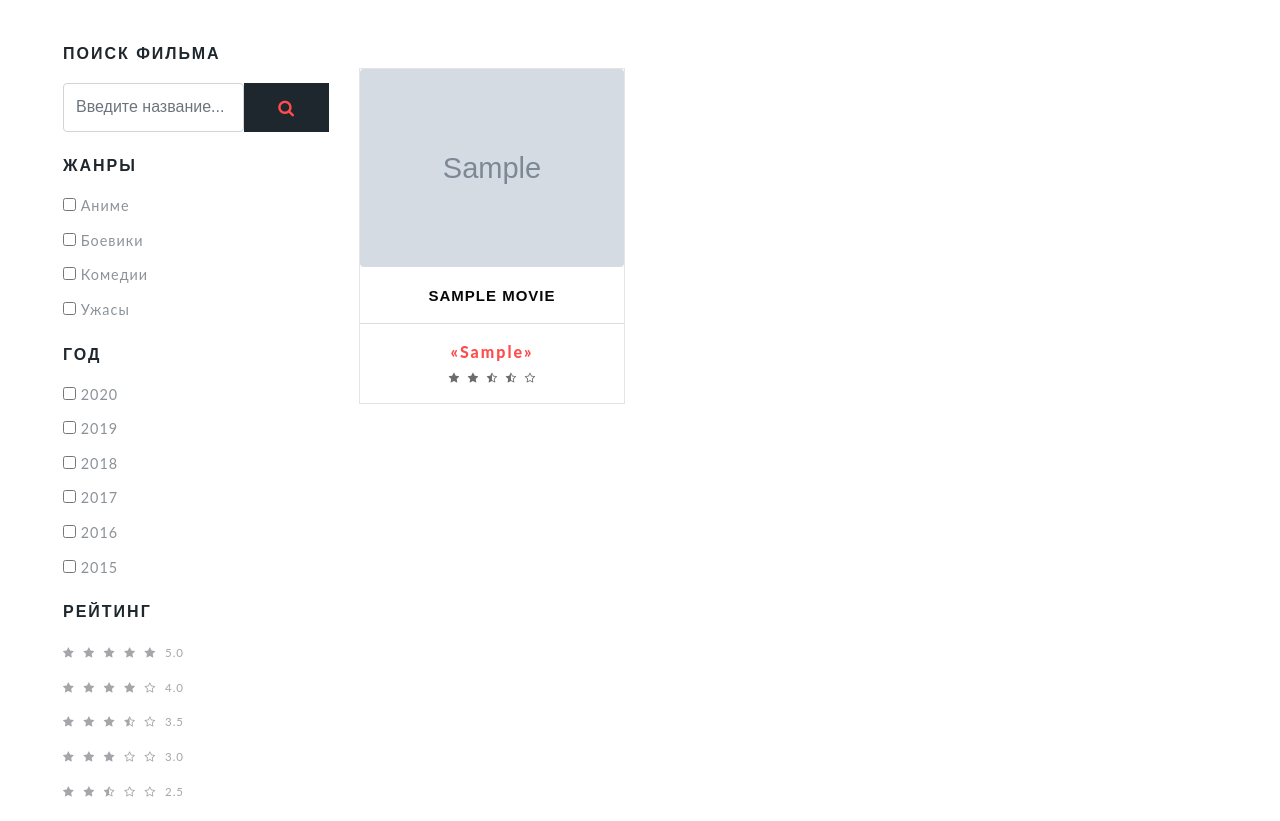
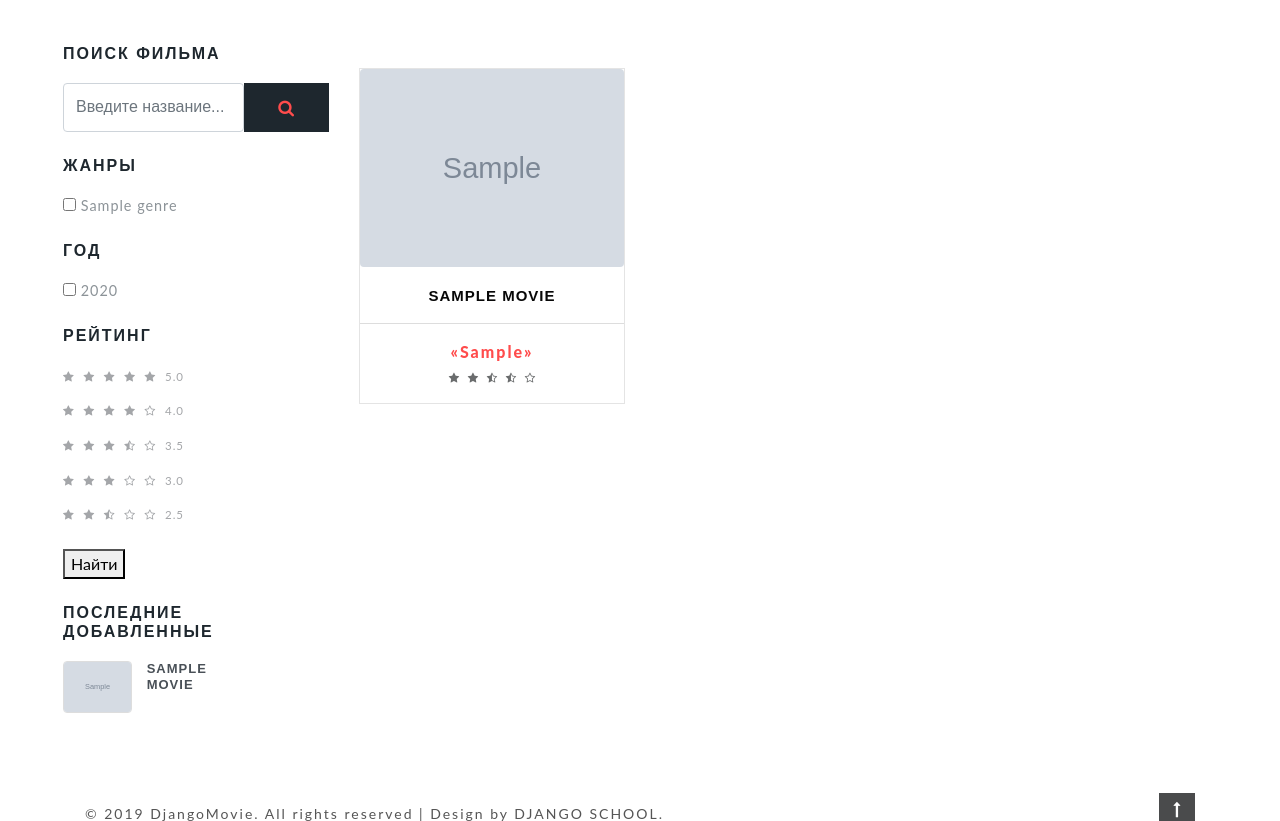
Before and after one commit to HogRider19/django4-Movie-Catalog, a Django app: page / in a window 1280 px wide. Shown: the part 714-1535 px from the top of the page. Run offline with Django 4.2, Linux system fonts and the light colour scheme; tables that the repository leaves empty hold one stand-in row (values such as "Sample post"); grey boxes marked "Sample" are stand-in pictures; some libraries are stand-ins or nearby versions.

Commit message:
Added movie filter!

```diff
--- a/MovieCatalog/movies/admin.py
+++ b/MovieCatalog/movies/admin.py
@@ -23,7 +23,7 @@ class MovieAdmin(admin.ModelAdmin):
 
     def unpublish(self, request, queryset):
         """Снять с публикации"""
-        row_update = queryset.update(draft=False)
+        row_update = queryset.update(draft=True)
         if row_update == 1:
             message_bit = '1 запись обновлена'
         else:
@@ -32,7 +32,7 @@ class MovieAdmin(admin.ModelAdmin):
 
     def publish(self, request, queryset):
         """Опубликовать"""
-        row_update = queryset.update(draft=True)
+        row_update = queryset.update(draft=False)
         if row_update == 1:
             message_bit = '1 запись была добавлена'
         else:
--- a/MovieCatalog/movies/templates/movies/home.html
+++ b/MovieCatalog/movies/templates/movies/home.html
@@ -1,11 +1,11 @@
 {% extends 'base.html' %}
 
-{% load menu_tags %}
+{% load menu_tags static %}
 
 {% block content %}
 
     <div id="page" class="page"><!-- mian-content -->
-        <div class="main-banner bg bg1" id="home" style="background-color: rgba(0, 0, 0, 0); margin-top: 0px; background-image: url(&quot;static/bundles/single-post-pic.jpg&quot;);">
+        <div class="main-banner bg bg1" id="home" style="background-color: rgba(0, 0, 0, 0); margin-top: 0px; background-image: url({% static 'bundles/single-post-pic.jpg' %});">
             <!-- header -->
             {% include 'include/header.html' %}
             <!-- //header -->
--- a/MovieCatalog/movies/templatetags/menu_tags.py
+++ b/MovieCatalog/movies/templatetags/menu_tags.py
@@ -1,8 +1,21 @@
 from django import template
-from movies.models import Category, Movie
+from movies.models import Category, Movie, Genre
 
 
 register = template.Library()
+
+
+@register.simple_tag()
+def get_genres():
+    """Получение всех жанров фильмов"""
+    return Genre.objects.all()
+
+
+@register.simple_tag()
+def get_years():
+    """Получение всех дат выхода фильмов"""
+    return Movie.objects.values('year').distinct()
+
 
 @register.inclusion_tag('include/tags/categories_drop_down.html')
 def get_category_drop_down():
--- a/MovieCatalog/movies/urls.py
+++ b/MovieCatalog/movies/urls.py
@@ -6,5 +6,6 @@ urlpatterns = [
     path('', views.HomeView.as_view(), name='home'),
     path('movie/<slug:slug>/', views.MovieDetail.as_view(), name='moviedetail'),
     path('createreview/<int:pk>/', views.CreateReview.as_view(), name='createreview'),
+    path('filter/', views.FilterMovies.as_view(), name='filter'),
     path('actor/<str:slug>/', views.ActorDetail.as_view(), name='actorview'),
 ]
--- a/MovieCatalog/movies/views.py
+++ b/MovieCatalog/movies/views.py
@@ -1,7 +1,8 @@
 from django.shortcuts import render
 from django.views.generic import ListView, DetailView, CreateView
-from .models import Movie, Review, Actor
+from .models import Movie, Review, Actor, Genre
 from .forms import ReviewForm
+from django.db.models import Q
 
 
 class HomeView(ListView):
@@ -29,7 +30,23 @@ class MovieDetail(DetailView):
         return context
 
 
+class FilterMovies(ListView):
+    """Класс фильтрации фильмов"""
+    model = Movie
+    template_name = 'movies/home.html'
+    context_object_name = 'movies'
+    paginate_by = 9
+
+    def get_queryset(self):
+        queryset = Movie.objects.filter(
+            Q(year__in=self.request.GET.getlist('year')) |
+            Q(genre__in=self.request.GET.getlist('genre'))
+        )
+        return queryset
+
+
 class CreateReview(CreateView):
+    """Класс создания отзыва к фильму"""
     model = Review
     form_class = ReviewForm
 
--- a/MovieCatalog/templates/include/side_bar.html
+++ b/MovieCatalog/templates/include/side_bar.html
@@ -1,4 +1,6 @@
 {% load menu_tags %}
+
+
 <div class="search-bar w3layouts-newsletter">
 <h3 class="sear-head editContent" style="outline: none; cursor: inherit;">
       Поиск фильма</h3>
@@ -11,70 +13,36 @@
             style="outline: none; cursor: inherit;"></span></button>
 </form>
 </div>
+
+<form action="{% url 'filter' %}" method="get">
       <!--preference -->
       <div class="left-side my-4">
             <h3 class="sear-head editContent" style="outline: none; cursor: inherit;">
                   Жанры</h3>
             <ul class="w3layouts-box-list">
+                  {% get_genres as genres %}
+                  {% for genre in genres %}
                         <li class="editContent" style="outline: none; cursor: inherit;">
-                                <input type="checkbox" class="checked">
+                              <input type="checkbox" class="checked" name='genre' value='{{ genre.id }}'>
                               <span class="span editContent"
-                                      style="outline: none; cursor: inherit;">Аниме</span>
+                                    style="outline: none; cursor: inherit;">{{ genre }}</span>
                         </li>
-                            <li class="editContent" style="outline: none; cursor: inherit;">
-                                <input type="checkbox" class="checked">
-                                <span class="span editContent"
-                                      style="outline: none; cursor: inherit;">Боевики</span>
-                            </li>
-                            <li class="editContent" style="outline: none; cursor: inherit;">
-                                <input type="checkbox" class="checked">
-                                <span class="span editContent"
-                                      style="outline: none; cursor: inherit;">Комедии</span>
-                            </li>
-                            <li class="editContent" style="outline: none; cursor: inherit;">
-                                <input type="checkbox" class="checked">
-                                <span class="span editContent"
-                                      style="outline: none; cursor: inherit;">Ужасы</span>
-                            </li>
+                  {% endfor %}
             </ul>
       </div>
       <!-- // preference -->
       <!-- discounts -->
       <div class="left-side">
-                        <h3 class="sear-head editContent" style="outline: none; cursor: inherit;">
-                            Год</h3>
+            <h3 class="sear-head editContent" style="outline: none; cursor: inherit;">Год</h3>
+            {% get_years as years %}
+            {% for year in years %}
             <ul class="w3layouts-box-list">
                   <li class="editContent" style="outline: none; cursor: inherit;">
-                                <input type="checkbox" class="checked">
-                                <span class="span editContent"
-                                      style="outline: none; cursor: inherit;">2020</span>
-                            </li>
-                            <li class="editContent" style="outline: none; cursor: inherit;">
-                                <input type="checkbox" class="checked">
-                                <span class="span editContent"
-                                      style="outline: none; cursor: inherit;">2019</span>
-                            </li>
-                            <li class="editContent" style="outline: none; cursor: inherit;">
-                                <input type="checkbox" class="checked">
-                                <span class="span editContent"
-                                      style="outline: none; cursor: inherit;">2018</span>
-                            </li>
-                            <li>
-                                <input type="checkbox" class="checked">
-                                <span class="span editContent"
-                                      style="outline: none; cursor: inherit;">2017</span>
-                            </li>
-                            <li class="editContent" style="outline: none; cursor: inherit;">
-                                <input type="checkbox" class="checked">
-                                <span class="span editContent"
-                                      style="outline: none; cursor: inherit;">2016</span>
-                            </li>
-                            <li class="editContent" style="outline: none; cursor: inherit;">
-                                <input type="checkbox" class="checked">
-                                <span class="span editContent"
-                                      style="outline: none; cursor: inherit;">2015</span>
+                        <input type="checkbox" class="checked" name='year' value='{{ year.year|date:"Y-m-d" }}'>
+                        <span class="span editContent"style="outline: none; cursor: inherit;">{{ year.year|date:"Y" }}</span>
                   </li>
             </ul>
+            {% endfor %}
       </div>
       <!-- //discounts -->
       <!-- reviews -->
@@ -162,6 +130,9 @@
             </li>
       </ul>
       </div>
+      <button type="submit">Найти</button>
+</form>
+<br>
 <!-- //reviews -->
 <!-- deals -->
 
```
Lines whose indentation alone changed are shown as unchanged.
